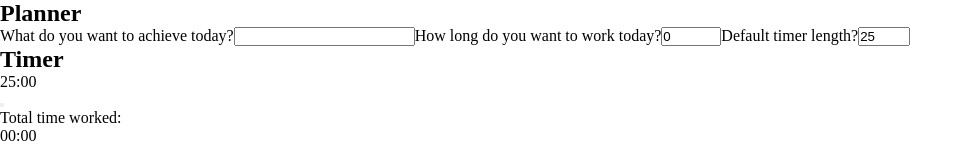
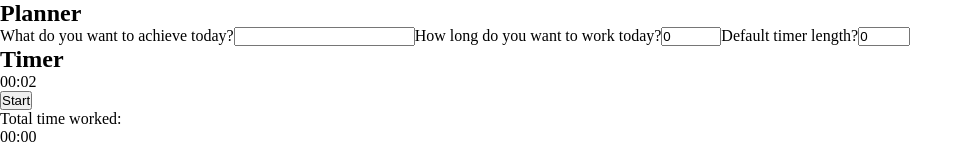
Before and after one commit to ChrisJLP/Productivity-planner, a React (Vite) app: page / in a window 1280 px wide. Shown: the top 145 px of the page, without its empty margins (0-973 px from the left). Built offline with nearby package versions, Linux system fonts and the light colour scheme.

Commit message:
Make all timers stop updating when main timer reaches 0

```diff
--- a/src/components/Planner.jsx
+++ b/src/components/Planner.jsx
@@ -4,7 +4,7 @@ import Timer from "./Timer.jsx";
 function Planner() {
   const [taskInputVal, setTaskInputVal] = useState("");
   const [workTimeVal, setWorkTimeVal] = useState(0);
-  const [defaultTimeVal, setDefaultTimeVal] = useState(25);
+  const [defaultTimeVal, setDefaultTimeVal] = useState(0);
 
   const handleTaskChange = (e) => {
     setTaskInputVal(e.target.value);
--- a/src/components/Timer.jsx
+++ b/src/components/Timer.jsx
@@ -1,9 +1,8 @@
-import { useState } from "react";
-import { useEffect } from "react";
+import { useState, useEffect } from "react";
 
 function Timer({ mins, totalTimeToWork }) {
   const [timerMinutes, setTimerMinutes] = useState(mins);
-  const [timerSeconds, setTimerSeconds] = useState(0);
+  const [timerSeconds, setTimerSeconds] = useState(2);
   const [totalMinsLeft, setTotalMinsLeft] = useState(totalTimeToWork);
   const [totalSecondsLeft, setTotalSecondsLeft] = useState(10);
   const [timeWorkedMins, setTimeWorkedMins] = useState(0);
@@ -23,12 +22,17 @@ function Timer({ mins, totalTimeToWork }) {
   const handleClick = () => {
     setIsRunning(true);
   };
+
   useEffect(() => {
+    let shouldStop = false;
     if (!isRunning) return;
     const interval = setInterval(() => {
       setTimerSeconds((prevTimerSeconds) => {
         if (prevTimerSeconds === 0) {
           if (timerMinutes === 0) {
+            console.log("test");
+            shouldStop = true;
+            setIsRunning(false);
             clearInterval(interval);
             return 0;
           }
@@ -39,6 +43,9 @@ function Timer({ mins, totalTimeToWork }) {
       });
 
       setTimeWorkedSecs((prevTimeWorkedSecs) => {
+        if (shouldStop) {
+          return prevTimeWorkedSecs;
+        }
         if (prevTimeWorkedSecs == 59) {
           setTimeWorkedMins((prevTimeWorkedMins) => prevTimeWorkedMins + 1);
           return 0;
@@ -47,6 +54,9 @@ function Timer({ mins, totalTimeToWork }) {
       });
 
       setTotalSecondsLeft((prevTotalSecondsLeft) => {
+        if (shouldStop) {
+          return prevTotalSecondsLeft;
+        }
         if (prevTotalSecondsLeft == 0) {
           setTotalMinsLeft((prevTotalMinsLeft) => {
             if (prevTotalMinsLeft == 0) {
@@ -78,7 +88,7 @@ function Timer({ mins, totalTimeToWork }) {
       <p>
         {formattedMins}:{formattedSecs}
       </p>
-      <button onClick={handleClick}></button>
+      <button onClick={handleClick}>Start</button>
       <p>Total time worked:</p>
       <p>
         {formattedWorkedMins}:{formattedWorkedSecs}
```
